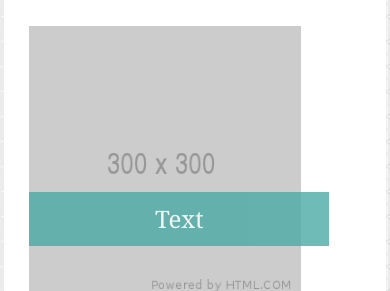
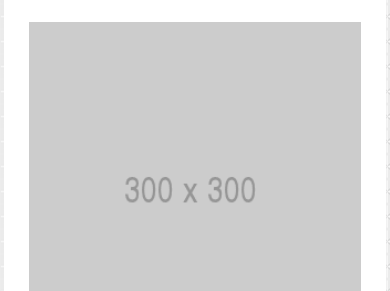
Before and after one commit to dayadam/Responsive-Portfolio, a plain HTML site: page portfolio.html in a window 390 px wide. Shown: the part 287-578 px from the top of the page. Drawn offline with Linux system fonts and the light colour scheme.

Commit message:
responsive portfolio

```diff
--- a/assets/css/style.css
+++ b/assets/css/style.css
@@ -211,6 +211,46 @@ form {
     p {
         font-size: 16px;
     }
+
+    .box {
+        float: left;
+        position: relative;
+        width: 47%;
+        margin-right: 10px;
+    }
+
+    .port-img {
+        padding-top: 5px;
+        float: left;
+        padding-right: 30px;
+        width: 100%;
+        max-width: 100%;
+        height: auto;
+        padding-bottom: 10px;
+        padding-right: 5px;
+        display: inline-block;
+    }
+
+    .port-img-label {
+        position: absolute;
+        top: 60%;
+        text-align: center;
+        background: #4aaaa5;
+        color: white;
+        font-family: Georgia, 'Times New Roman', Times, serif;
+        font-weight: normal;
+        width: 100%;
+        padding-top: 10px;
+        padding-bottom: 10px;
+        opacity: .8;
+        z-index: 1;
+    }
+
+    .port-cont {
+        padding-bottom: 10px;
+        padding-left: 25px;
+        padding-right: 25px;
+    }
 }
 
 @media screen and (max-width: 768px) {
@@ -294,6 +334,17 @@ form {
         margin: 0;
     }
 
+    .box {
+        width: 100%;
+    }
+
+    .port-img-label {
+        top: 80%;
+        padding-top: 25px;
+        padding-bottom: 25px;
+        font-size: 32px;
+    }
+
     .img-container {
         margin: 0 auto;
         width: 100%;
--- a/portfolio.html
+++ b/portfolio.html
@@ -11,7 +11,7 @@
 
 <body>
     <div class="header">
-        <div class="width">
+        <div class="width-header">
             <h1>Adam Day</h1>
             <ul>
                 <li><a href="contact.html">Contact</a></li>
```
